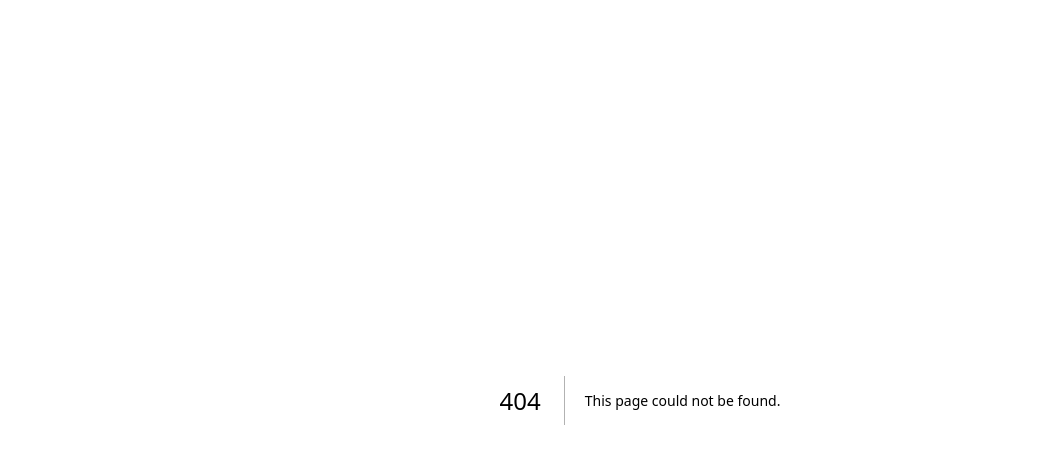
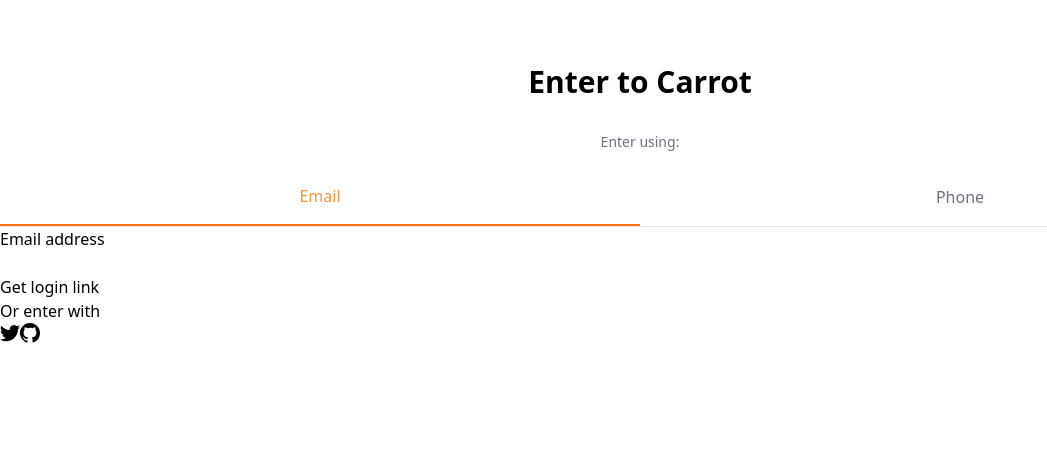
Before and after one commit to BoraParkDev/caroot-market, a Next.js app: page /enter in a window 1280 px wide. Before the commit this address had no page. Shown: the top 464 px of the page, without its empty margins (0-1047 px from the left). Built offline with nearby package versions, Linux system fonts and the light colour scheme.

Commit message:
#modify enter styles modified and applied classanames library

```diff
--- /dev/null
+++ b/src/pages/enter.tsx
@@ -0,0 +1,90 @@
+import {useState} from "react";
+import classNames from "classnames";
+
+const Enter = () => {
+  const [method, setMethod] = useState<"email" | "phone">("email");
+  const onEmailClick = () => setMethod("email");
+  const onPhoneClick = () => setMethod("phone");
+
+  return (
+    <div>
+      <div className="mt-16">
+        <h3 className="text-3xl font-bold text-center">Enter to Carrot</h3>
+        <div className="mt-8">
+          <div className="flex flex-col items-center">
+            <h5 className="text-sm text-gray-500 font-medium">Enter using:</h5>
+            <div className="grid border-b w-full mt-8 grid-cols-2">
+              <button
+                className={classNames("pb-4 font-medium text-gray-500", {"border-b-2 text-orange-400 border-orange-500": method === "email"})}
+                onClick={onEmailClick}
+              >
+                Email
+              </button>
+              <button
+                className={classNames("pb-4 font-medium text-gray-500", {"border-b-2 text-orange-400 border-orange-500": method === "phone"})}
+                onClick={onPhoneClick}>
+                Phone
+              </button>
+            </div>
+          </div>
+          <form>
+            <label>
+              {method === "email" ? "Email address" : null}
+              {method === "phone" ? "Phone number" : null}
+            </label>
+            <div>
+              {method === "email" ? <input type="email" required/> : null}
+              {method === "phone" ? (
+                <div>
+                  <span>+82</span>
+                  <input type="number" required/>
+                </div>
+              ) : null}
+            </div>
+            <button>
+              {method === "email" ? "Get login link" : null}
+              {method === "phone" ? "Get one-time password" : null}
+            </button>
+          </form>
+          <div>
+            <div>
+              <div/>
+              <div>
+                <span>Or enter with</span>
+              </div>
+            </div>
+            <div>
+              <button>
+                <svg
+                  className="w-5 h-5"
+                  aria-hidden="true"
+                  fill="currentColor"
+                  viewBox="0 0 20 20"
+                >
+                  <path
+                    d="M6.29 18.251c7.547 0 11.675-6.253 11.675-11.675 0-.178 0-.355-.012-.53A8.348 8.348 0 0020 3.92a8.19 8.19 0 01-2.357.646 4.118 4.118 0 001.804-2.27 8.224 8.224 0 01-2.605.996 4.107 4.107 0 00-6.993 3.743 11.65 11.65 0 01-8.457-4.287 4.106 4.106 0 001.27 5.477A4.073 4.073 0 01.8 7.713v.052a4.105 4.105 0 003.292 4.022 4.095 4.095 0 01-1.853.07 4.108 4.108 0 003.834 2.85A8.233 8.233 0 010 16.407a11.616 11.616 0 006.29 1.84"/>
+                </svg>
+              </button>
+              <button>
+                <svg
+                  className="w-5 h-5"
+                  aria-hidden="true"
+                  fill="currentColor"
+                  viewBox="0 0 20 20"
+                >
+                  <path
+                    fillRule="evenodd"
+                    d="M10 0C4.477 0 0 4.484 0 10.017c0 4.425 2.865 8.18 6.839 9.504.5.092.682-.217.682-.483 0-.237-.008-.868-.013-1.703-2.782.605-3.369-1.343-3.369-1.343-.454-1.158-1.11-1.466-1.11-1.466-.908-.62.069-.608.069-.608 1.003.07 1.531 1.032 1.531 1.032.892 1.53 2.341 1.088 2.91.832.092-.647.35-1.088.636-1.338-2.22-.253-4.555-1.113-4.555-4.951 0-1.093.39-1.988 1.029-2.688-.103-.253-.446-1.272.098-2.65 0 0 .84-.27 2.75 1.026A9.564 9.564 0 0110 4.844c.85.004 1.705.115 2.504.337 1.909-1.296 2.747-1.027 2.747-1.027.546 1.379.203 2.398.1 2.651.64.7 1.028 1.595 1.028 2.688 0 3.848-2.339 4.695-4.566 4.942.359.31.678.921.678 1.856 0 1.338-.012 2.419-.012 2.747 0 .268.18.58.688.482A10.019 10.019 0 0020 10.017C20 4.484 15.522 0 10 0z"
+                    clipRule="evenodd"
+                  />
+                </svg>
+              </button>
+            </div>
+          </div>
+        </div>
+      </div>
+    </div>
+  );
+};
+
+export default Enter;
```
